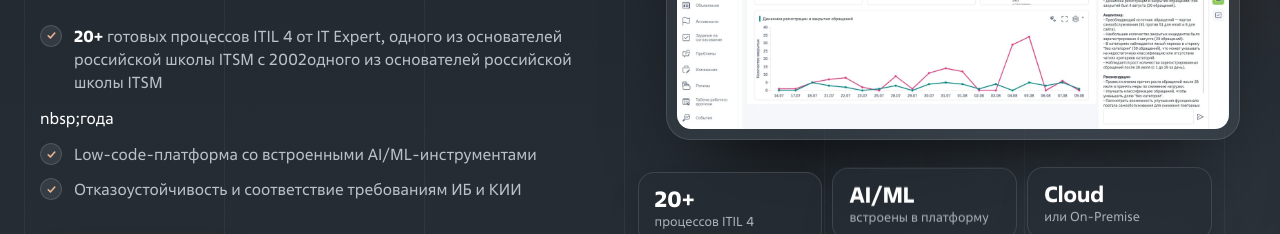
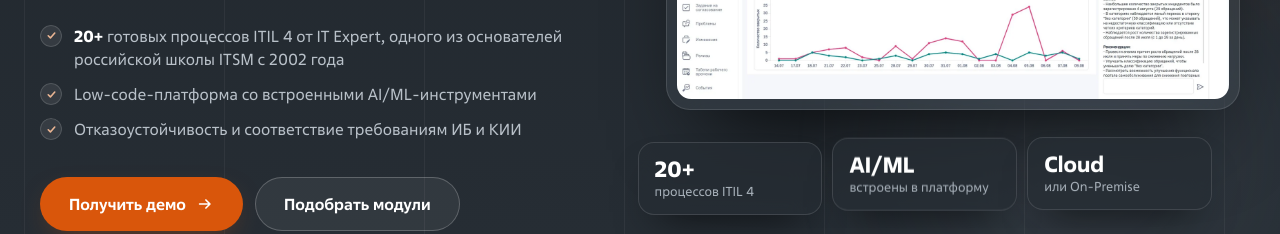
Before and after one commit to katerinazaber/itsmbox-landing, a plain HTML site: page index.html in a window 1280 px wide. Shown: the part 543-777 px from the top of the page. Drawn offline with Linux system fonts and the light colour scheme.

Commit message:
Hero: fix ITIL 4 line
Co-authored-by: Perplexity <noreply@perplexity.ai>

```diff
--- a/index.html
+++ b/index.html
@@ -46,7 +46,7 @@
       <h1 id="hero-title" class="hero__title reveal">ITSM&#8209;платформа, которая <span class="grad">растёт вместе с&nbsp;ИТ&#8209;службой</span></h1>
       <p class="hero__lead reveal">От Service Desk до управления ИТ&#8209;услугами, активами и&nbsp;конфигурациями на&nbsp;единой AI&#8209;driven low&#8209;code&#8209;платформе</p>
       <ul class="checks reveal">
-        <li><strong>20+</strong> готовых процессов ITIL&nbsp;4 от IT Expert, одного из основателей российской школы ITSM с&nbsp;2002одного из основателей российской школы ITSM</li>nbsp;года</li>
+        <li><strong>20+</strong> готовых процессов ITIL&nbsp;4 от IT Expert, одного из основателей российской школы ITSM с&nbsp;2002&nbsp;года</li>
         <li>Low&#8209;code&#8209;платформа со встроенными AI/ML&#8209;инструментами</li>
         <li>Отказоустойчивость и соответствие требованиям ИБ и КИИ</li>
       </ul>
```
